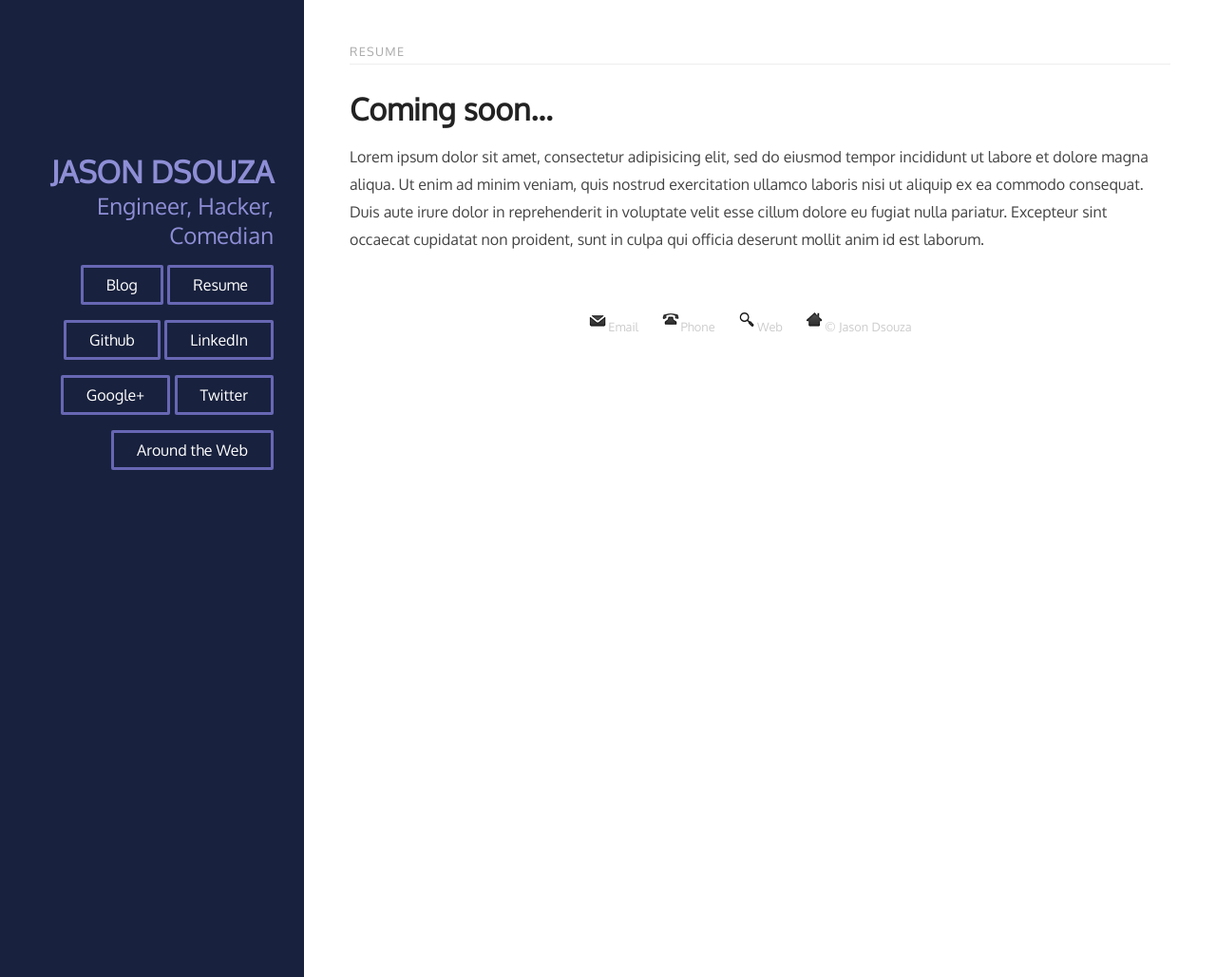
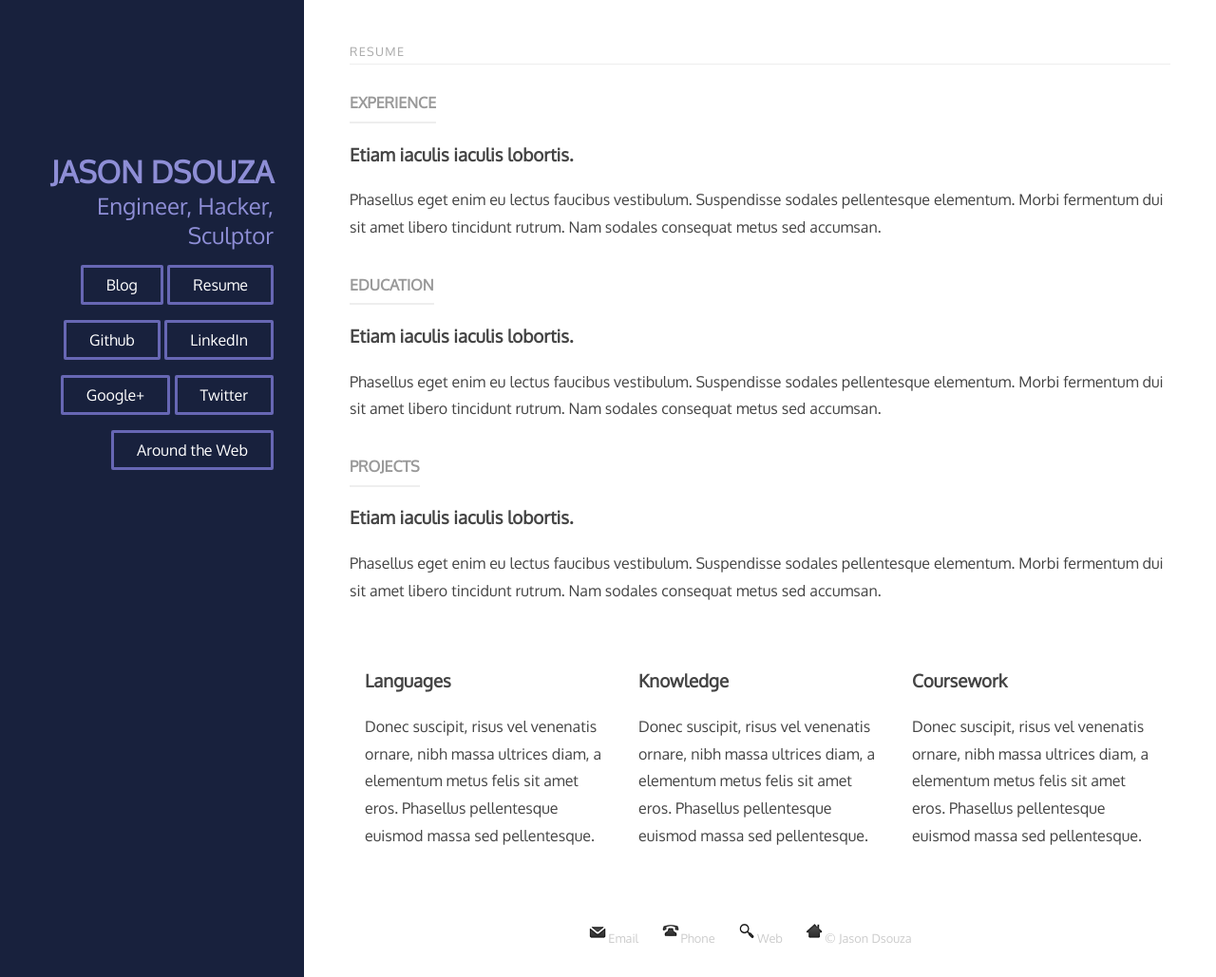
Before and after one commit to jasonrdsouza/jasonrdsouza.github.io, a Jekyll site: the page built from resume/index.md, in a window 1280 px wide and 1029 px high. Shown: the whole window at 95% size. Built offline with Jekyll 4.4.1, drawn with Linux system fonts in a browser that asks for light colours.

Commit message:
Add resume layout

```diff
--- a/_layouts/default.html
+++ b/_layouts/default.html
@@ -32,7 +32,7 @@
                 <header class="header">
                     <hgroup>
                         <h1 class="brand-title"><a href="{{ site.url }}">{{ site.name }}</a></h1>
-                        <h2 class="brand-tagline">Engineer, Hacker, Comedian</h2>
+                        <h2 class="brand-tagline">Engineer, Hacker, Sculptor</h2>
                     </hgroup>
 
                     <nav class="nav">
--- a/_layouts/page.html
+++ b/_layouts/page.html
@@ -6,7 +6,6 @@ layout: default
 <div class="posts">
     <h1 class="content-subhead">{{ page.title }}</h1>
 
-    <!-- A single blog post -->
     <section class="post">
         <header class="post-header">
             <h2 class="post-title">{{ page.subtitle }}</h2>
@@ -19,5 +18,4 @@ layout: default
         </div>
     </section>
 
-
 </div>
--- a/_layouts/resume.html
+++ /dev/null
@@ -1,9 +0,0 @@
----
-layout: page
----
-
-<div id="resume">
-
-  {{ content }}
-
-</div>
--- a/assets/css/main.css
+++ b/assets/css/main.css
@@ -198,3 +198,19 @@ a:focus {
         padding: 2em 1em 0;
     }
 }
+
+.l-box {
+    padding: 1em;
+}
+
+.resume-section {
+    padding-bottom: 1em;
+}
+.resume-section .resume-section-header {
+    color: #999;
+    padding-bottom: 0.3em;
+    text-transform: uppercase;
+    margin: 0;
+    border-bottom: 2px solid #eee;
+    display: inline-block;
+}
--- a/resume/index.md
+++ b/resume/index.md
@@ -1,12 +1,63 @@
 ---
-layout: resume
+layout: page
 title: Resume
-subtitle: Coming soon...
 ---
 
-Lorem ipsum dolor sit amet, consectetur adipisicing elit, sed do eiusmod
-tempor incididunt ut labore et dolore magna aliqua. Ut enim ad minim veniam,
-quis nostrud exercitation ullamco laboris nisi ut aliquip ex ea commodo
-consequat. Duis aute irure dolor in reprehenderit in voluptate velit esse
-cillum dolore eu fugiat nulla pariatur. Excepteur sint occaecat cupidatat non
-proident, sunt in culpa qui officia deserunt mollit anim id est laborum.
+
+<div class="resume-section">
+    <h4 class="resume-section-header">Experience</h4>
+
+    <h3>Etiam iaculis iaculis lobortis.</h3>
+    <p>
+        Phasellus eget enim eu lectus faucibus vestibulum. Suspendisse sodales pellentesque elementum. Morbi fermentum dui sit amet libero tincidunt rutrum. Nam sodales consequat metus sed accumsan.
+    </p>
+</div>
+
+<div class="resume-section">
+    <h4 class="resume-section-header">Education</h4>
+
+    <h3>Etiam iaculis iaculis lobortis.</h3>
+    <p>
+        Phasellus eget enim eu lectus faucibus vestibulum. Suspendisse sodales pellentesque elementum. Morbi fermentum dui sit amet libero tincidunt rutrum. Nam sodales consequat metus sed accumsan.
+    </p>
+</div>
+
+<div class="resume-section">
+    <h4 class="resume-section-header">Projects</h4>
+
+    <h3>Etiam iaculis iaculis lobortis.</h3>
+    <p>
+        Phasellus eget enim eu lectus faucibus vestibulum. Suspendisse sodales pellentesque elementum. Morbi fermentum dui sit amet libero tincidunt rutrum. Nam sodales consequat metus sed accumsan.
+    </p>
+</div>
+
+
+<div class="pure-g-r">
+    <div class="pure-u-1-3">
+        <div class="l-box">
+            <h3>Languages</h3>
+            <p>
+                Donec suscipit, risus vel venenatis ornare, nibh massa ultrices diam, a elementum metus felis sit amet eros. Phasellus pellentesque euismod massa sed pellentesque.
+            </p>
+        </div>
+    </div>
+
+    <div class="pure-u-1-3">
+        <div class="l-box">
+            <h3>Knowledge</h3>
+            <p>
+                Donec suscipit, risus vel venenatis ornare, nibh massa ultrices diam, a elementum metus felis sit amet eros. Phasellus pellentesque euismod massa sed pellentesque.
+            </p>
+        </div>
+    </div>
+
+    <div class="pure-u-1-3">
+        <div class="l-box">
+            <h3>Coursework</h3>
+            <p>
+                Donec suscipit, risus vel venenatis ornare, nibh massa ultrices diam, a elementum metus felis sit amet eros. Phasellus pellentesque euismod massa sed pellentesque.
+            </p>
+        </div>
+    </div>
+
+</div>
```
